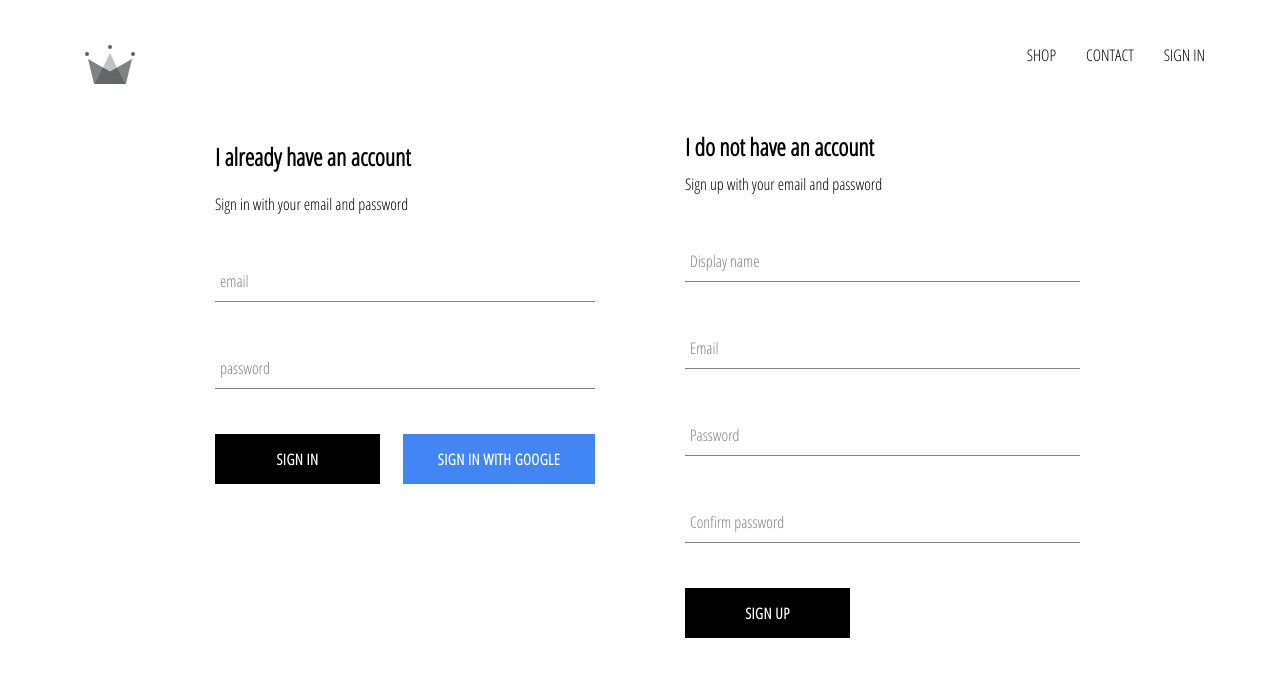
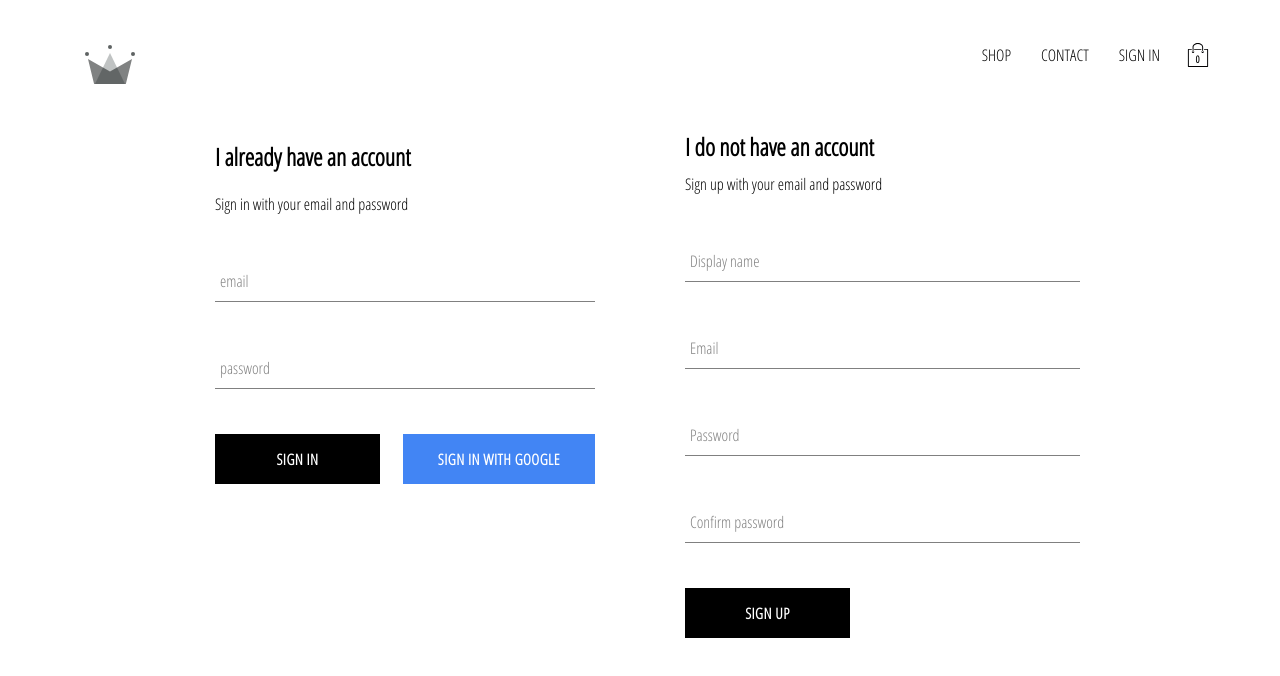
Before and after one commit to majkpajk12/veganshop6, a React (Create React App) app: page /signin in a window 1280 px wide. Shown: the top 676 px of the page. Built offline with nearby package versions, Linux system fonts and the light colour scheme; no server answers.

Commit message:
L:106 completed, cart component

```diff
--- /dev/null
+++ b/src/components/cart-icon/cart-icon.component.jsx
@@ -0,0 +1,17 @@
+import React from 'react';
+
+import { ReactComponent as ShoppingIcon } from '../../assets/shopping-bag.svg';
+
+
+import './cart-icon.styles.scss';
+
+
+const CartIcon = () => (
+    <div className='cart-icon'>
+    <ShoppingIcon className='shopping-icon' />
+        <span className='item-count'>0</span>
+    </div>
+);
+
+
+export default CartIcon;
--- /dev/null
+++ b/src/components/cart-icon/cart-icon.styles.scss
@@ -0,0 +1,21 @@
+.cart-icon {
+    width: 45px;
+    height: 45px;
+    position: relative;
+    display: flex;
+    align-items: center;
+    justify-content: center;
+    cursor: pointer;
+
+    .shopping-icon {
+      width: 24px;
+      height: 24px;
+    }
+
+    .item-count {
+      position: absolute;
+      font-size: 10px;
+      font-weight: bold;
+      bottom: 12px;
+    }
+  }
--- a/src/components/header/header.component.jsx
+++ b/src/components/header/header.component.jsx
@@ -4,6 +4,7 @@ import {Link} from 'react-router-dom';
 
 
 import { auth } from '../../firebase/firebase.utils';
+import CartIcon from '../cart-icon/cart-icon.component';
 
 import { ReactComponent as Logo } from '../../assets/crown.svg'
 
@@ -26,11 +27,13 @@ const Header = ( {currentUser }) => (
             {
                 currentUser ?
                 <div className='option' onClick={() => auth.signOut()}>SIGN OUT</div>
-                :
+                : (
                 <Link className='option' to='/signin'>
                 SIGN IN
                 </Link>
-            }
+                )}
+                <CartIcon/>
+
         </div>
     </div>
 );
```
Also changed, not shown: src/assets/shopping-bag.svg (added).
